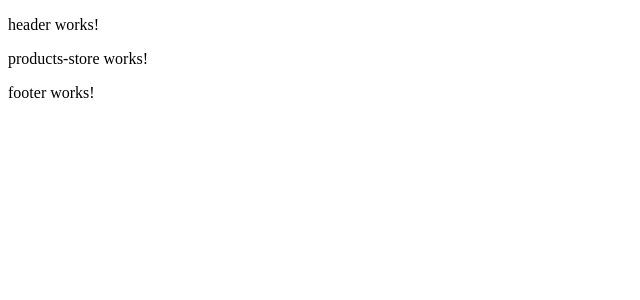
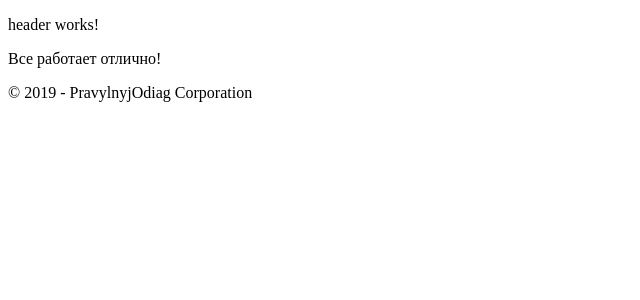
Before and after one commit to vittorioVT/FrontendStore, an Angular app: page / in a window 1280 px wide. Shown: the top 300 px of the page, without its empty margins (0-640 px from the left). Built offline with nearby package versions, Linux system fonts and the light colour scheme; no server answers.

Commit message:
Created service for endpoinds Web API

```diff
--- a/src/app/app.module.ts
+++ b/src/app/app.module.ts
@@ -8,6 +8,7 @@ import { HeaderComponent } from './header/header.component';
 import { ProductStoreService } from './product-store.service';
 //service
 import { AppRouterModule } from './app-router.module';
+import { HttpClientModule } from '@angular/common/http';
 
 @NgModule({
   declarations: [
@@ -18,7 +19,9 @@ import { AppRouterModule } from './app-router.module';
   ],
   imports: [
     BrowserModule,
-    AppRouterModule
+    AppRouterModule,
+    HttpClientModule
+
   ],
   providers: [ProductStoreService],
   bootstrap: [AppComponent]
--- a/src/app/footer/footer.component.html
+++ b/src/app/footer/footer.component.html
@@ -1 +1,3 @@
-<p>footer works!</p>
+<div>
+  <p>© 2019 - PravylnyjOdiag Corporation</p>
+</div>
--- a/src/app/product-store.service.ts
+++ b/src/app/product-store.service.ts
@@ -1,9 +1,17 @@
 import { Injectable } from '@angular/core';
+import { HttpClient } from '@angular/common/http';
 
 @Injectable({
   providedIn: 'root'
 })
 export class ProductStoreService {
 
-  constructor() { }
+  baseUrl: string ='http://localhost:13764/api/products'
+
+  constructor(private http: HttpClient) { }
+
+  getAll() {
+    return this.http.get(this.baseUrl);
+  }
+
 }
--- a/src/app/products-store/products-store.component.html
+++ b/src/app/products-store/products-store.component.html
@@ -1 +1 @@
-<p>products-store works!</p>
+<p>Все работает отлично!</p>
--- a/src/app/products-store/products-store.component.ts
+++ b/src/app/products-store/products-store.component.ts
@@ -1,4 +1,5 @@
 import { Component, OnInit } from '@angular/core';
+import { ProductStoreService } from '../product-store.service';
 
 @Component({
   selector: 'app-products-store',
@@ -7,9 +8,12 @@ import { Component, OnInit } from '@angular/core';
 })
 export class ProductsStoreComponent implements OnInit {
 
-  constructor() { }
+  constructor(private service: ProductStoreService) { }
 
   ngOnInit() {
+    this.service.getAll().subscribe((data) => {
+      console.log('Result - ', data);
+    })
   }
 
 }
```
